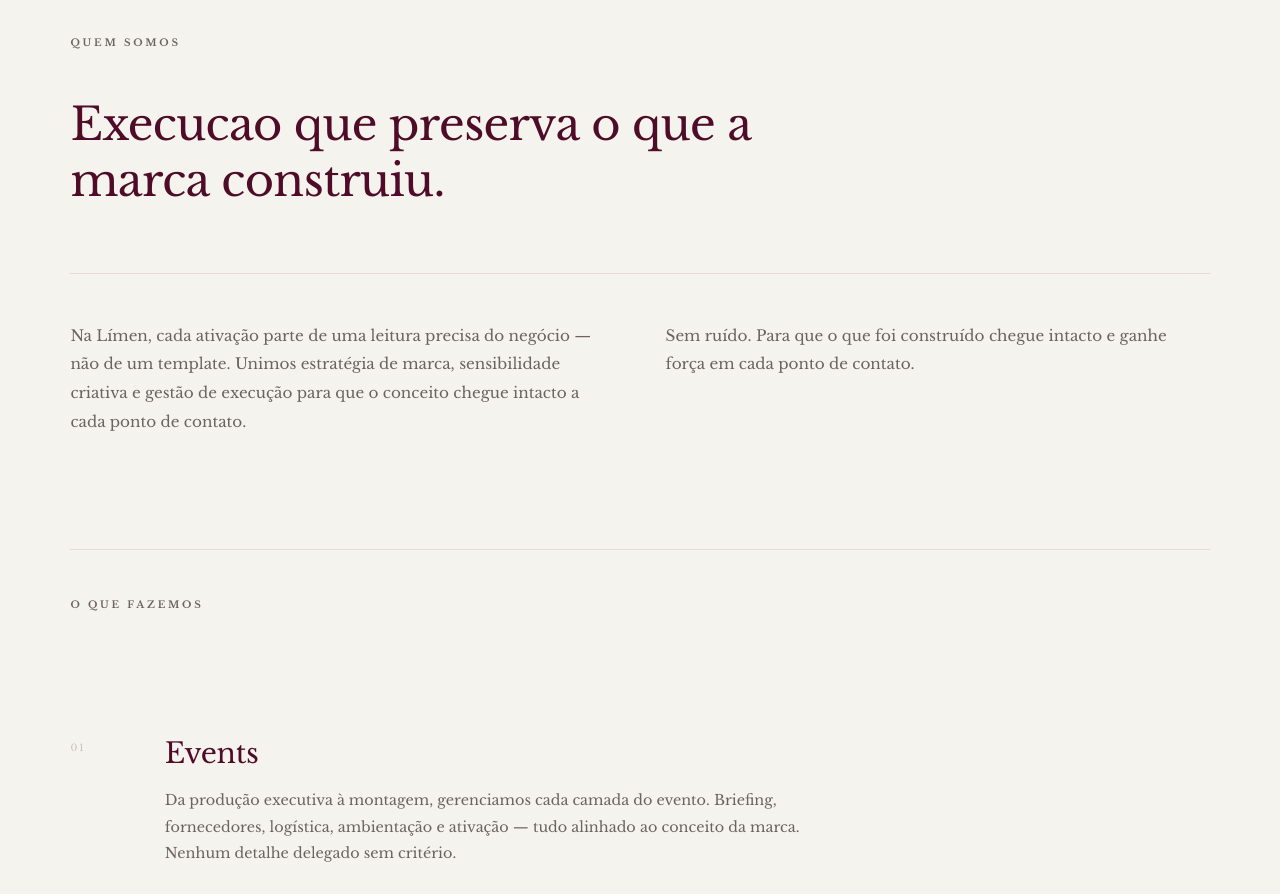
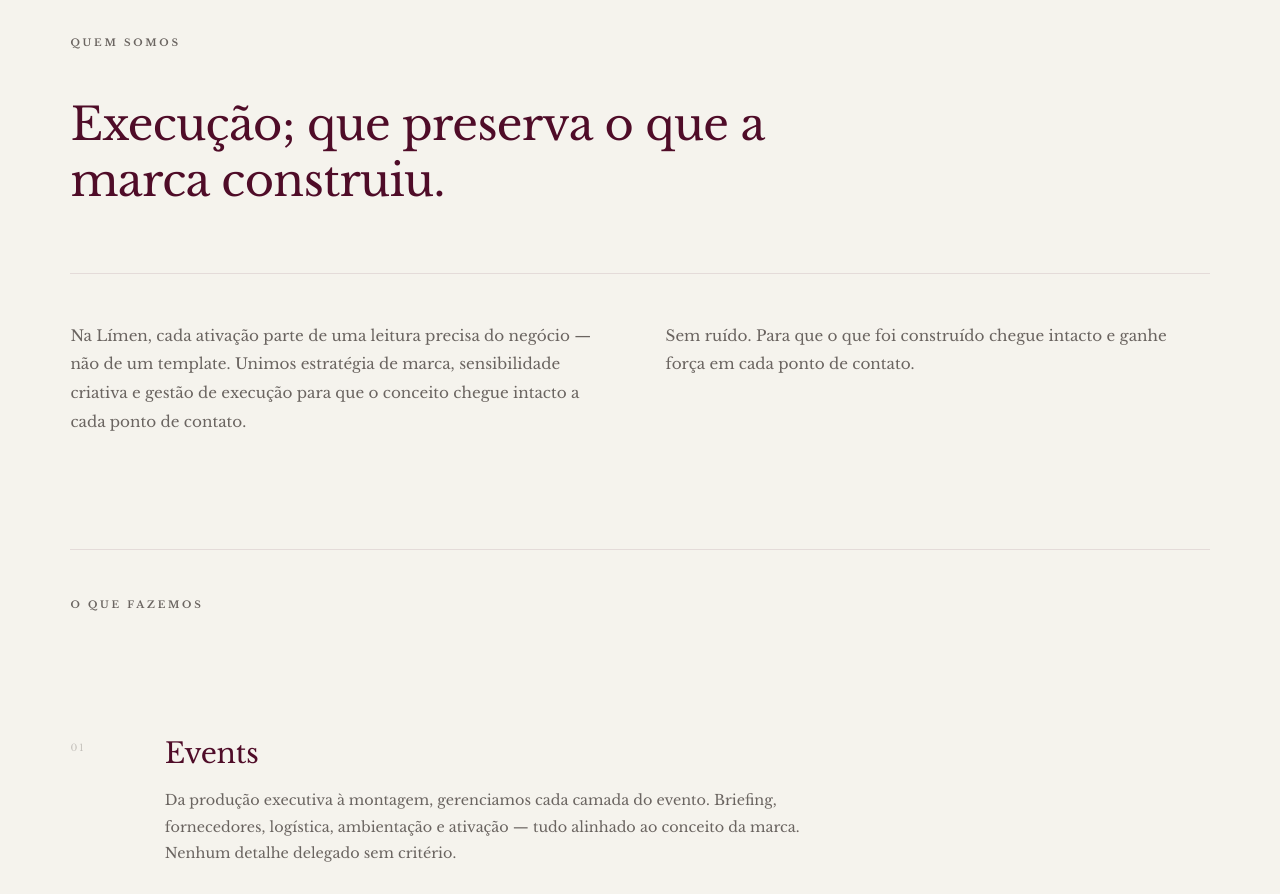
Before and after one commit to mairams07/limen, a plain HTML site: page index.html in a window 1280 px wide. Shown: the part 955-1849 px from the top of the page. Drawn offline with nearby package versions, Linux system fonts and the light colour scheme.

Commit message:
Update index.html

```diff
--- a/index.html
+++ b/index.html
@@ -171,7 +171,7 @@
   <section class="sobre" id="sobre">
     <div class="sobre-inner">
       <span class="label r">Quem somos</span>
-      <h2 class="sobre-headline r d1">&#x45;xecu&#x63;&#x61;&#x6f; que preserva o que a marca construiu.</h2>
+      <h2 class="sobre-headline r d1">Execu&ccedil;&atilde;o; que preserva o que a marca construiu.</h2>
       <div class="sobre-body">
         <p class="sobre-p r">Na L&#xed;men, cada ativa&#xe7;&#xe3;o parte de uma leitura precisa do neg&#xf3;cio &#x2014; n&#xe3;o de um template. Unimos estrat&#xe9;gia de marca, sensibilidade criativa e gest&#xe3;o de execu&#xe7;&#xe3;o para que o conceito chegue intacto a cada ponto de contato.</p>
         <p class="sobre-p r d1">Sem ru&#xed;do. Para que o que foi constru&#xed;do chegue intacto e ganhe for&#xe7;a em cada ponto de contato.</p>
```
